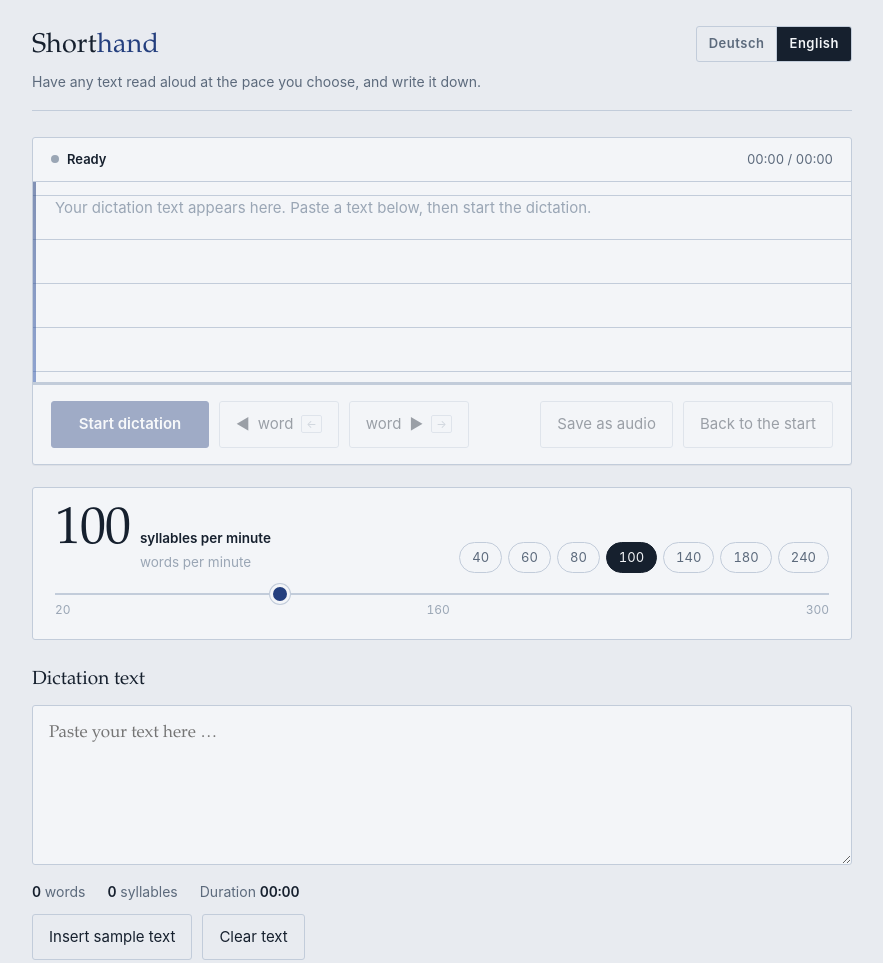
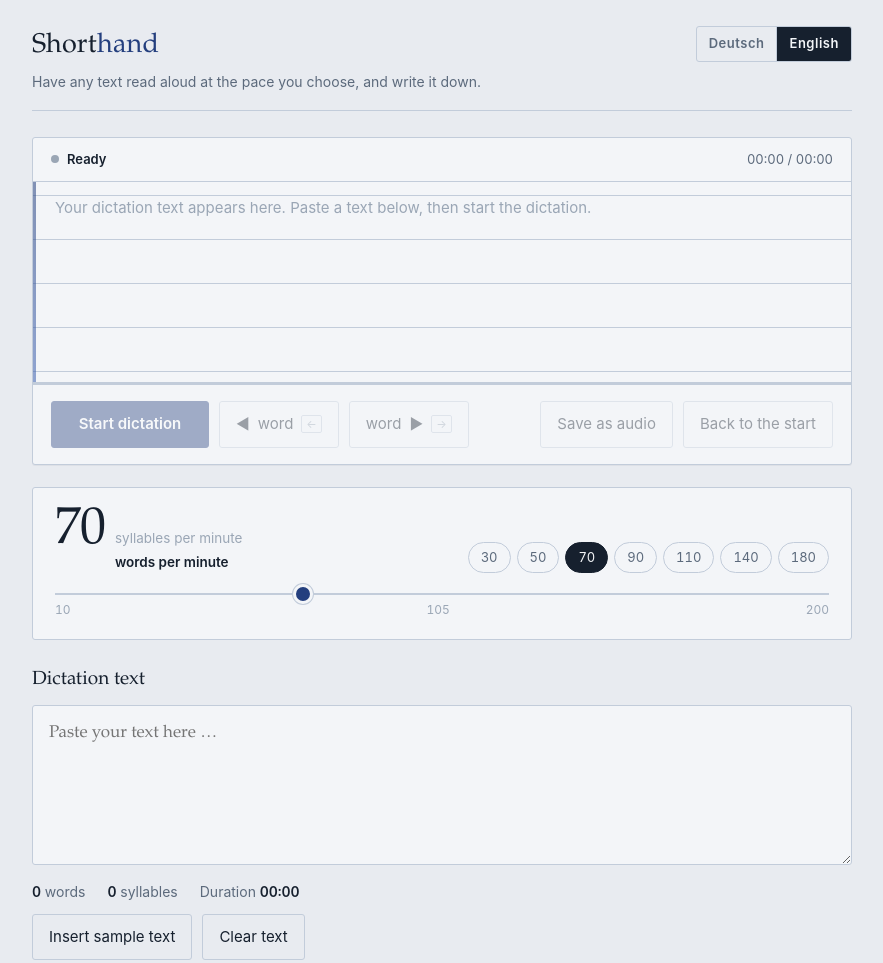
Before and after one commit to kilianjn/stenotation, a plain HTML site: page index.html in a window 1280 px wide. Shown: the top 963 px of the page, without its empty margins (198-1081 px from the left). Drawn offline with Linux system fonts and the light colour scheme.

Commit message:
Default the pace to words per minute
Syllables per minute was the default measure. Words per minute is the more
familiar unit, so start there instead.

The starting pace becomes 70 wpm rather than 100 syl/min. That is the same
speed — the unit switch already converts at roughly 1.5 syllables per word —
and it lands on an existing preset, so one chip is highlighted from the start.
The static markup for the slider, its scale and the readout is updated to
match, so nothing wrong flashes up before the first script run overwrites it.

Verified in Chromium: a fresh visit selects words per minute at 70, with the
10-200 slider range, the 10/105/200 scale and the word presets, chip 70
marked active. Twelve words are planned as a ten-second dictation, which is
what 70 wpm means. Switching to syllables still converts to 105 and back to
70, with the matching ranges and presets each time.

Co-Authored-By: Claude Opus 5 <noreply@anthropic.com>
Claude-Session: https://claude.ai/code/session_01411kkykC8u2BCYWMK8xokj

```diff
--- a/index.html
+++ b/index.html
@@ -198,7 +198,7 @@
   <div class="tempo">
     <div class="tempo-top">
       <div class="reading">
-        <b id="tempoOut">100</b>
+        <b id="tempoOut">70</b>
         <div class="unitpick" id="unitpick">
           <button data-unit="syl" data-i18n="unitSyl"></button>
           <button data-unit="word" data-i18n="unitWord"></button>
@@ -206,8 +206,8 @@
       </div>
       <div class="presets" id="presets"></div>
     </div>
-    <input type="range" id="tempo" min="20" max="300" step="5" value="100">
-    <div class="scale"><span id="scaleMin">20</span><span id="scaleMid">160</span><span id="scaleMax">300</span></div>
+    <input type="range" id="tempo" min="10" max="200" step="5" value="70">
+    <div class="scale"><span id="scaleMin">10</span><span id="scaleMid">105</span><span id="scaleMax">200</span></div>
   </div>
 
   <section class="block">
@@ -543,9 +543,9 @@ const GRENZEN = { syl:[20,300], word:[10,200] };
 
 let uiLang = (navigator.language||'de').toLowerCase().startsWith('en') ? 'en' : 'de';
 let textLangWahl = 'auto', textLang = 'de';
-let einheit = 'syl';
+let einheit = 'word';
 let engine = 'piper';
-let tempo = 100;
+let tempo = 70;
 let tokens = [], spans = [], cum = [0];
 let idx = 0, laeuft = false, zaehltVor = false, pausiert = false;
 let uhrStart = 0, timer = null, rafId = null, utterSeq = 0;
```
